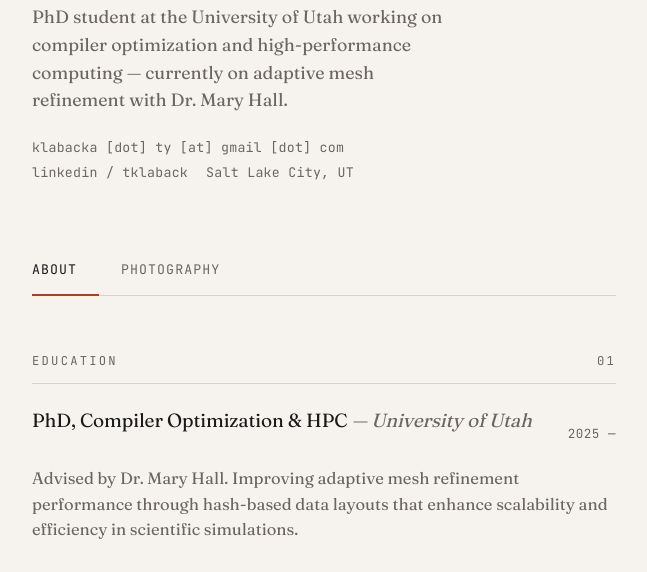
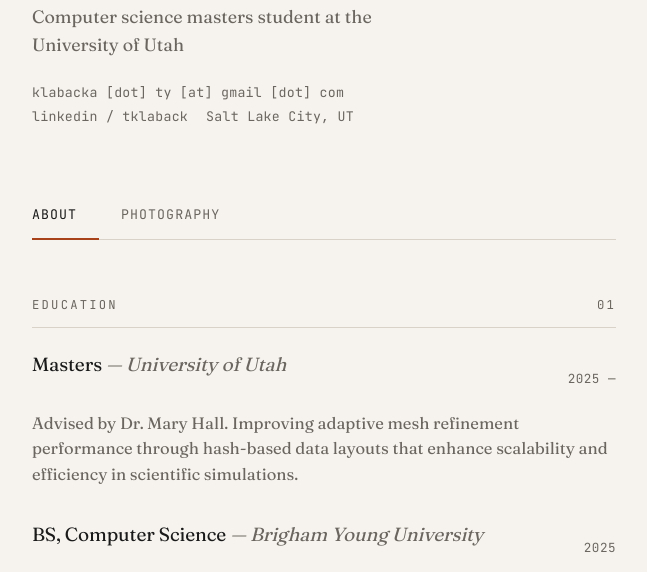
Before and after one commit to tklaback/tklaback.github.io, a plain HTML site: page index.html in a window 1280 px wide. Shown: the part 207-779 px from the top of the page, without its empty margins (316-963 px from the left). Drawn offline with Linux system fonts and the light colour scheme.

Commit message:
Change description and education level in index.html
Updated personal information from PhD to Computer Science masters student.

```diff
--- a/index.html
+++ b/index.html
@@ -4,7 +4,7 @@
   <meta charset="utf-8" />
   <meta name="viewport" content="width=device-width, initial-scale=1" />
   <title>Ty Klabacka</title>
-  <meta name="description" content="Ty Klabacka — PhD student in compiler optimization and high-performance computing at the University of Utah." />
+  <meta name="description" content="Ty Klabacka — Computer Science masters student at the University of Utah." />
 
   <link rel="preconnect" href="https://fonts.googleapis.com">
   <link rel="preconnect" href="https://fonts.gstatic.com" crossorigin>
@@ -302,9 +302,7 @@
         <div>
           <h1>Ty Klabacka <span class="amp">&</span> compilers.</h1>
           <p class="tagline">
-            PhD student at the University of Utah working on compiler optimization
-            and high-performance computing — currently on adaptive mesh refinement
-            with Dr.&nbsp;Mary Hall.
+            Computer science masters student at the University of Utah
           </p>
           <div class="contact">
             klabacka [dot] ty [at] gmail [dot] com
@@ -327,7 +325,7 @@
       <p class="section-label"><span>Education</span><span class="num">01</span></p>
 
       <div class="entry">
-        <p class="entry-role">PhD, Compiler Optimization &amp; HPC <em>— University of Utah</em></p>
+        <p class="entry-role">Masters <em>— University of Utah</em></p>
         <p class="entry-date">2025 —</p>
         <p class="entry-body">
           Advised by Dr.&nbsp;Mary Hall. Improving adaptive mesh refinement
```
